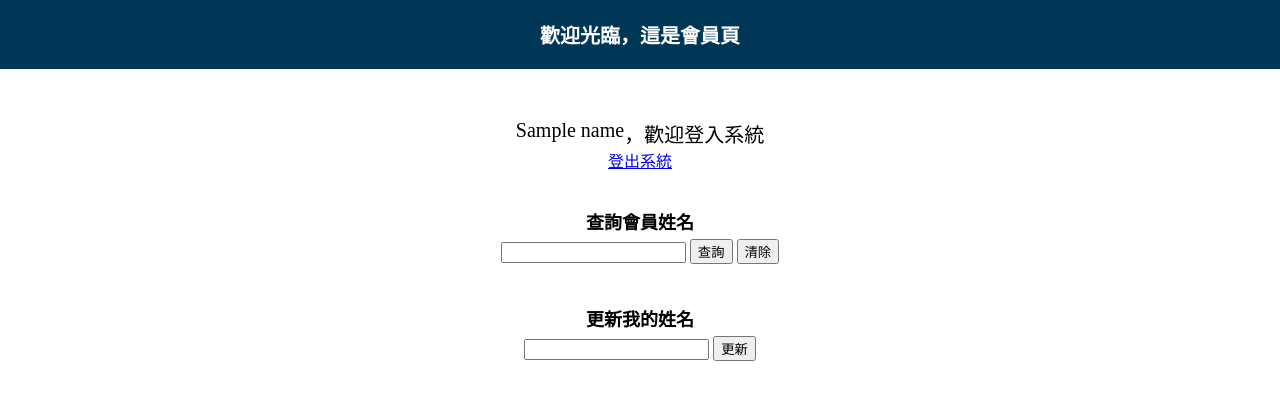
After one commit to juiyilin/juiyilin.github.io, a Flask app: template homework/week4,6,7/templates/success.html in a window 1280 px wide. The commit adds this page. Shown: the top 400 px of the page. Run offline with Flask 2, Linux system fonts and the light colour scheme; the template is opened without the code that fills it: most values are stand-ins (such as "Sample title", 1, 10 or a date in 2020).

Commit message:
week7 hw

```diff
--- a/homework/week4,6/app.py
+++ b/homework/week4,6,7/app.py
@@ -1,10 +1,10 @@
 from flask import Flask, render_template,request,redirect,url_for,session
-import os
+import os,json
 from dbload import db,User
-
+from password import username,password
 
 app = Flask(__name__)
-app.config['SQLALCHEMY_DATABASE_URI'] = 'mysql://root:scu02151356@localhost/website'
+app.config['SQLALCHEMY_DATABASE_URI'] = f'mysql://{username}:{password}@localhost/website'
 app.config['SQLALCHEMY_TRACK_MODIFICATIONS'] = True
 db.init_app(app)
 
@@ -15,12 +15,10 @@ session={
     'password':None,
     'login_status':False
 }
-
 @app.route('/')
 def index():
-    if 'login_status' in session:
-        if session['login_status']:
-            return redirect(url_for('success'))
+    if session['login_status']:
+        return redirect(url_for('success'))
     return render_template('index.html')
 
 @app.route('/member')
@@ -100,6 +98,50 @@ def signout():
     print('signout:',session)
     return redirect(url_for('index'))
 
+@app.route('/api/users')
+def api():
+    if session['login_status']==False:
+        return redirect(url_for('index'))
+    username=request.args.get('username','')
+    render_data={}
+    user_data=User.query.filter_by(username=username).first()
+    if user_data!=None:
+        render_data['data']={
+            'id':user_data.id,
+            'name':user_data.name,
+            'username':user_data.username
+        }
+    else:
+        render_data['data']=None
+    print(user_data)
+    render_data=json.dumps(render_data,ensure_ascii=False)
+    return render_data
+
+@app.route('/api/user', methods=['POST'])
+def update():
+    update_result={}
+    if request.json:
+        print('now user:',session) #session['name']
+        print('POST data',request.json['name'])
+
+        match=User.query.filter_by(name=session['name']).first()
+        print('match',match.name)
+
+        #修改
+        match.name=request.json['name']
+        db.session.commit()
+        session['name']=match.name
+
+        #回傳
+        update_result['ok']=True
+        update_result=json.dumps(update_result,ensure_ascii=False)
+
+    else:
+        print("fail")
+        update_result['error']=True
+
+    return update_result
+
 
 if __name__ == '__main__':
     app.run(host='127.0.0.1', port=3000, debug=True)
--- a/homework/week4,6/dbload.py
+++ b/homework/week4,6,7/dbload.py
@@ -1,13 +1,14 @@
 from flask_sqlalchemy import SQLAlchemy
 from flask import Flask
 from datetime import datetime
+from password import username,password
 
 
 if __name__ != '__main__':
     db = SQLAlchemy()
 else:
     app=Flask(__name__)
-    app.config['SQLALCHEMY_DATABASE_URI'] = 'mysql://root:scu02151356@localhost/website'
+    app.config['SQLALCHEMY_DATABASE_URI'] = f'mysql://{username}:{password}@localhost/website'
     app.config['SQLALCHEMY_TRACK_MODIFICATIONS'] = False
     db = SQLAlchemy(app)
 
--- /dev/null
+++ b/homework/week4,6,7/static/api.js
@@ -0,0 +1,111 @@
+// function
+async function fetchData(fetchfunc) {
+    let data = await fetchfunc;
+    let textdata = data.text();
+    return textdata
+}
+
+function deleteText(blockNum) { //第n個.form-text
+    let htmlId = document.getElementById('message' + blockNum);
+    // 刪除上一筆查詢的結果文字
+    if (htmlId != null) {
+        content[blockNum - 1].removeChild(htmlId);
+    }
+}
+
+function appendText(blockNum, text) {
+    let tag = document.createElement('p');
+    tag.className = 'result-text';
+    tag.id = 'message' + blockNum;
+    let result = document.createTextNode(text);
+    //console.log(result);
+
+    tag.appendChild(result);
+    content[blockNum - 1].appendChild(tag);
+}
+
+let content = document.querySelectorAll('.form-text');
+
+// 查詢
+let btn = document.getElementById('search');
+btn.addEventListener('click', function () {
+    let name = document.getElementById('input-username').value;
+    let url = '/api/users?username=' + name;
+
+    let getData = fetchData(fetch(url)); // promise
+    getData.then(function (data) { //typeof(data)=string
+        data = JSON.parse(data)
+
+        let text;
+        // 資料庫有資料
+        if (data.data != null) {
+            let name = data.data.name;
+            let username = data.data.username;
+            //console.log(name, username);
+            text = `${name} (${username})`;
+
+        } else {
+            text = '查無資料';
+        }
+
+        //刪除上一筆查詢的結果文字，num=message${num}
+        deleteText(1);
+
+        // 新增結果文字
+        appendText(1, text);
+    })
+})
+
+// 清除查詢
+let clean = document.getElementById('clean');
+
+clean.addEventListener('click', function () {
+    console.log('clean search');
+    let name = document.getElementById('input-username');
+    name.value = '';
+
+    // 刪除上一筆查詢的結果文字
+    deleteText(1)
+})
+
+// 更新
+let updateBtn = document.getElementById('update');
+const postUrl = '/api/user';
+
+updateBtn.addEventListener('click', function () {
+    let updateInput = document.getElementById('update-username');
+    //console.log(updateInput.value);
+    let updateName = updateInput.value;
+    updateInput.value = '';
+    //console.log('after:', updateInput.value)
+
+    let postData = fetchData(fetch(postUrl, {
+        method: 'post',
+        body: JSON.stringify({
+            name: updateName
+        }),
+        headers: {
+            'content-type': 'application/json'
+        }
+    }))
+    postData.then(textData => { //string
+        textData = textData.replaceAll('&#34;', '"');
+        let jsonData = JSON.parse(textData);
+
+        // 刪除上一次的結果文字
+        deleteText(2)
+
+        let text;
+        if (jsonData.ok) {
+            text = '成功更新為' + updateName;
+            //更改畫面上方姓名文字
+            let spanName = document.querySelector('span');
+            spanName.textContent = updateName;
+        } else {
+            text = '發生不明錯誤';
+        }
+
+        // 新增結果文字
+        appendText(2, text);
+    })
+})
--- a/homework/week4,6/static/style.css
+++ b/homework/week4,6,7/static/style.css
@@ -60,3 +60,7 @@ div {
     flex-direction: column;
     align-items: center;
 }
+
+.result-text {
+    text-align: center;
+}
--- /dev/null
+++ b/homework/week4,6,7/templates/api.html
@@ -0,0 +1 @@
+{{render_data}}
--- /dev/null
+++ b/homework/week4,6,7/templates/success.html
@@ -0,0 +1,26 @@
+{% extends 'frame.html'%}
+{% block top_text%}
+{{'歡迎光臨，這是會員頁'}}
+{% endblock %}
+{% block content%}
+<div class="content">
+    <div class="show-text"><span>{{name}}</span>，歡迎登入系統</div>
+    <a href="/signout">登出系統</a>
+    <br>
+    <br>
+    <div class="index-text">查詢會員姓名</div>
+    <div class="form-text">
+        <input type="text" id="input-username" name='username'>
+        <button type="submit" id="search">查詢</button>
+        <button type="submit" id="clean">清除</button>
+    </div>
+    <br><br>
+    <div class="index-text">更新我的姓名</div>
+    <div class="form-text">
+        <input type="text" id="update-username" name="update">
+        <button type="submit" id="update">更新</button>
+
+    </div>
+</div>
+<script src="../static/api.js"></script>
+{% endblock %}
```
Also changed, not shown: homework/week4,6/templates/success.html (deleted, +0 -10 lines), homework/week4,6,7/templates/fail.html (renamed from homework/week4,6/templates/fail.html), homework/week4,6,7/templates/frame.html (renamed from homework/week4,6/templates/frame.html), homework/week4,6,7/templates/index.html (renamed from homework/week4,6/templates/index.html), 1 other file.
